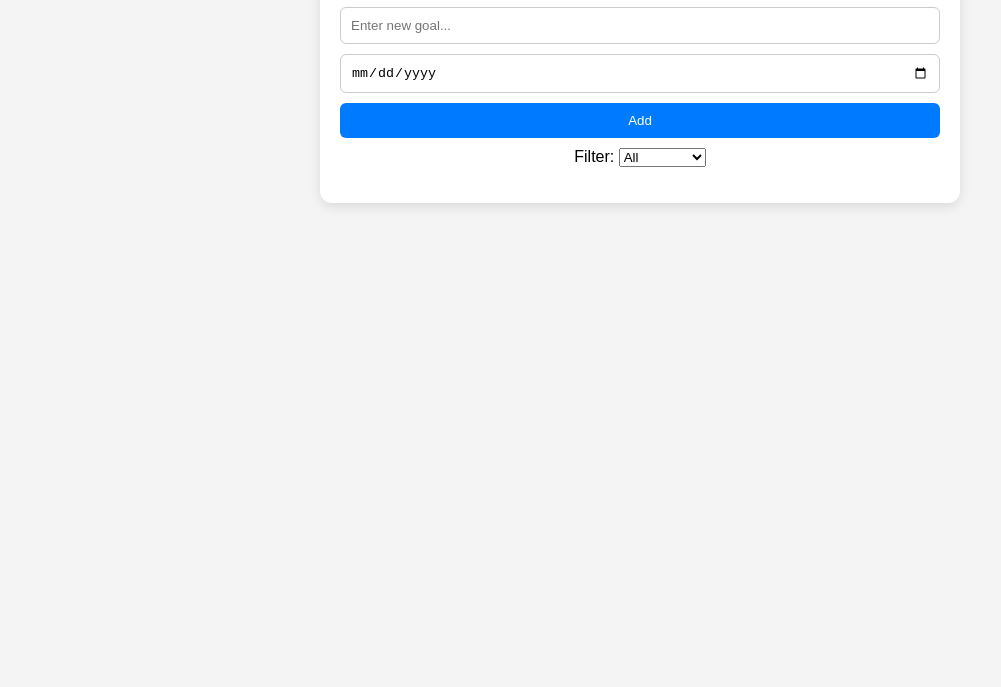
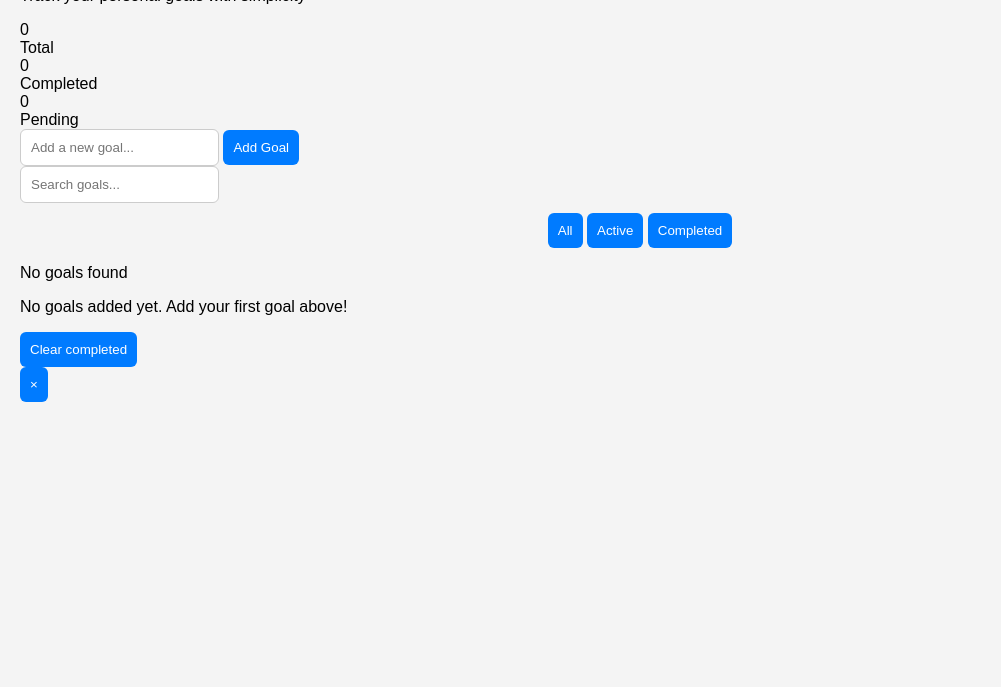
Before and after one commit to yashwant597/Goals-Tracker, a plain HTML site: page src/index.html in a window 1280 px wide. Shown: the part 113-800 px from the top of the page, without its empty margins (0-1001 px from the left). Drawn offline with Linux system fonts and the light colour scheme; files that its build step writes are made by us from their sources.

Commit message:
Update index.html

```diff
--- a/src/index.html
+++ b/src/index.html
@@ -1,31 +1,69 @@
 <!DOCTYPE html>
 <html lang="en">
 <head>
-  <meta charset="UTF-8" />
-  <meta name="viewport" content="width=device-width, initial-scale=1.0" />
-  <title>Tiny Goals Tracker</title>
-  <link rel="icon" type="image/x-icon" href="../assets/favicon.jpg">
-  <link rel="stylesheet" href="styles/styles.css" />
+    <meta charset="UTF-8">
+    <meta name="viewport" content="width=device-width, initial-scale=1.0">
+    <title>Tiny Goals Tracker</title>
+    <link rel="stylesheet" href="styles.css">
+    <!-- Favicon -->
+    <link rel="icon" type="image/x-icon" href="../assets/favicon.jpg">
 </head>
 <body>
-  <div class="container">
-    <h1>Goals Tracker</h1>
-    <form id="goalForm">
-      <input type="text" id="goalInput" placeholder="Enter new goal..." required />
-      <input type="date" id="goalDate" required />
-      <button type="submit">Add</button>
-    </form>
-    <div class="filter-container">
-      <label>Filter:
-        <select id="filterSelect">
-          <option value="all">All</option>
-          <option value="completed">Completed</option>
-          <option value="pending">Pending</option>
-        </select>
-      </label>
-    </div>
-    <ul id="goalList"></ul>
-  </div>
-  <script src="scripts/script.js"></script>
+    <header>
+        <h1>Tiny Goals Tracker</h1>
+        <p class="subtitle">Track your personal goals with simplicity</p>
+
+        <div class="stats">
+            <div class="stat">
+                <div class="stat-value" id="total-count">0</div>
+                <div class="stat-label">Total</div>
+            </div>
+            <div class="stat">
+                <div class="stat-value" id="completed-count">0</div>
+                <div class="stat-label">Completed</div>
+            </div>
+            <div class="stat">
+                <div class="stat-value" id="pending-count">0</div>
+                <div class="stat-label">Pending</div>
+            </div>
+        </div>
+    </header>
+
+    <main>
+        <div class="goal-input-container">
+            <input type="text" class="goal-input" id="goal-input" placeholder="Add a new goal..." autocomplete="off" maxlength="100">
+            <button class="add-btn" id="add-goal">Add Goal</button>
+        </div>
+
+        <div class="search-container">
+            <input type="text" class="search-input" id="search-input" placeholder="Search goals...">
+        </div>
+
+        <div class="filter-container">
+            <button class="filter-btn active" data-filter="all">All</button>
+            <button class="filter-btn" data-filter="active">Active</button>
+            <button class="filter-btn" data-filter="completed">Completed</button>
+        </div>
+
+        <div class="goals-container">
+            <ul class="goals-list" id="goals-list"></ul>
+            <div class="loader" id="loader"></div>
+            <div class="no-results" id="no-results">No goals found</div>
+            <div class="empty-state" id="empty-state">
+                <p>No goals added yet. Add your first goal above!</p>
+            </div>
+            <button class="clear-completed" id="clear-completed">Clear completed</button>
+        </div>
+
+        <!-- Error notification -->
+        <div class="notification" id="notification">
+            <div class="notification-content">
+                <span id="notification-message"></span>
+                <button id="notification-close">×</button>
+            </div>
+        </div>
+    </main>
+
+    <script src="script.js"></script>
 </body>
 </html>
```
